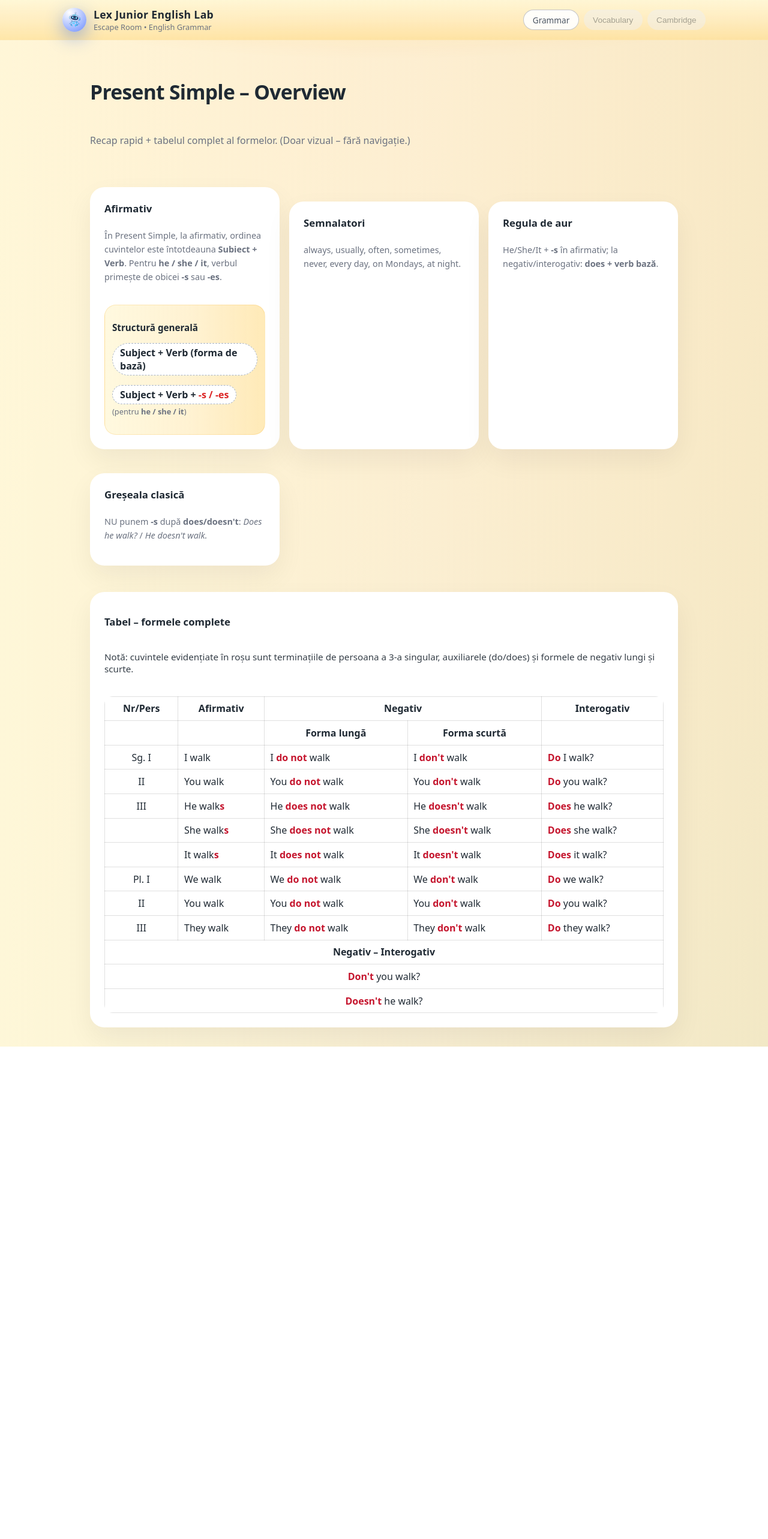
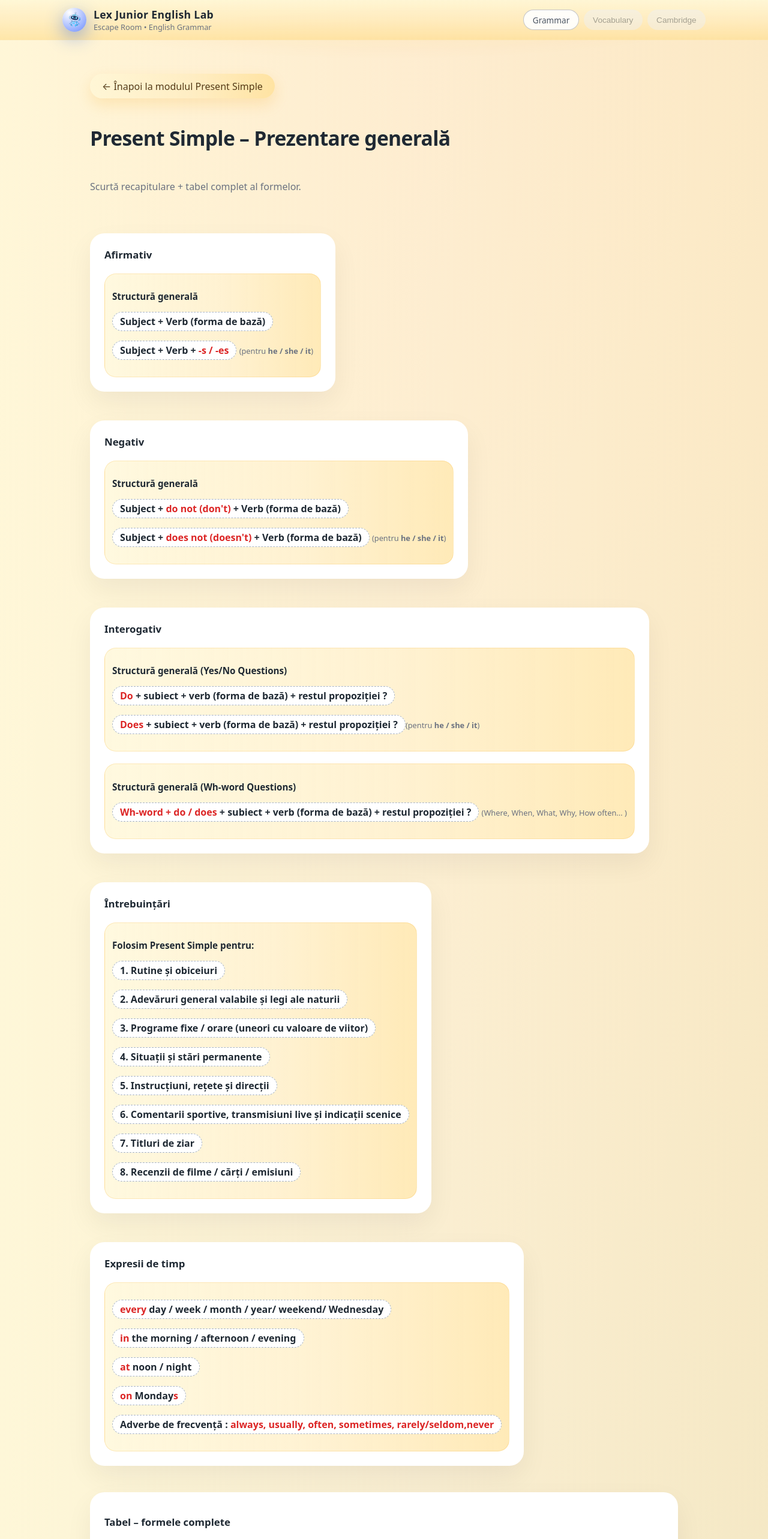
Before and after one commit to gheorghiank-dev/lexjunior-school, a React (Vite) app: page /grammar/tenses/present-simple/overview in a window 1280 px wide. Shown: the top 2566 px of the page at 60% size. Before the commit the page ends 1745 px from the top, so only its background shows below. Built offline with nearby package versions, Linux system fonts and the light colour scheme.

Commit message:
Improve Overview UX: stacked cards, left alignment + added Back to Module button

```diff
--- a/src/modules/present-simple/PresentSimpleOverviewPage.jsx
+++ b/src/modules/present-simple/PresentSimpleOverviewPage.jsx
@@ -1,4 +1,6 @@
 import React from "react";
+import { Link } from "react-router-dom";
+import { PS_BASE_PATH, psMapPath, psRoomPath } from "./ps-paths.js";
 import "../../styles/overview.css";
 
 /**
@@ -10,23 +12,21 @@ export default function PresentSimpleOverviewPage() {
   return (
     <main className="page page-pastel overview-shell">
       <header className="page-header">
-        <h1 className="page-title">Present Simple – Overview</h1>
+        <p className="page-backlink-row">
+          <Link to={PS_BASE_PATH} className="btn btn-soft ps-back-link">
+            ← Înapoi la modulul Present Simple
+          </Link>
+        </p>
+
+        <h1 className="page-title">Present Simple – Prezentare generală</h1>
         <p className="page-lead">
-          Recap rapid + tabelul complet al formelor. (Doar vizual – fără
-          navigație.)
+          Scurtă recapitulare + tabel complet al formelor.
         </p>
       </header>
 
       <section className="overview-grid" style={{ marginBottom: "1.25rem" }}>
         <div className="card">
           <div className="card-title">Afirmativ</div>
-          <p className="card-description">
-            În Present Simple, la afirmativ, ordinea cuvintelor este întotdeauna{" "}
-            <strong>Subiect + Verb</strong>. Pentru{" "}
-            <strong>he / she / it</strong>, verbul primește de obicei{" "}
-            <strong>-s</strong> sau <strong>-es</strong>.
-          </p>
-
           <div className="ps-structure-box">
             <h3 className="ps-structure-title">Structură generală</h3>
 
@@ -49,26 +49,171 @@ export default function PresentSimpleOverviewPage() {
         </div>
 
         <div className="card">
-          <div className="card-title">Semnalatori</div>
-          <p className="card-description">
-            always, usually, often, sometimes, never, every day, on Mondays, at
-            night.
-          </p>
+          <div className="card-title">Negativ</div>
+          <div className="ps-structure-box">
+            <h3 className="ps-structure-title">Structură generală</h3>
+
+            <p className="ps-text">
+              <span className="rule-highlight">
+                Subject +{" "}
+                <span className="rule-highlight-emphasis">
+                  do not (don&apos;t)
+                </span>{" "}
+                + Verb (forma de bază)
+              </span>
+            </p>
+
+            <p className="ps-text">
+              <span className="rule-highlight">
+                Subject +{" "}
+                <span className="rule-highlight-emphasis">
+                  does not (doesn&apos;t)
+                </span>{" "}
+                + Verb (forma de bază)
+              </span>{" "}
+              <span className="ps-structure-note">
+                (pentru <strong>he / she / it</strong>)
+              </span>
+            </p>
+          </div>
         </div>
+
         <div className="card">
-          <div className="card-title">Regula de aur</div>
-          <p className="card-description">
-            He/She/It + <strong>-s</strong> în afirmativ; la
-            negativ/interogativ:
-            <strong> does + verb bază</strong>.
-          </p>
+          <div className="card-title">Interogativ</div>
+          <div className="ps-structure-box">
+            <h3 className="ps-structure-title">
+              Structură generală (Yes/No Questions)
+            </h3>
+
+            <p className="ps-text">
+              <span className="rule-highlight">
+                <span className="rule-highlight-emphasis">Do</span> + subiect +
+                verb (forma de bază) + restul propoziției ?
+              </span>
+            </p>
+
+            <p className="ps-text">
+              <span className="rule-highlight">
+                <span className="rule-highlight-emphasis">Does</span> + subiect
+                + verb (forma de bază) + restul propoziției ?
+              </span>
+              <span className="ps-structure-note">
+                (pentru <strong>he / she / it</strong>)
+              </span>
+            </p>
+          </div>
+
+          <div className="ps-structure-box">
+            <h3 className="ps-structure-title">
+              Structură generală (Wh-word Questions)
+            </h3>
+
+            <p className="ps-text">
+              <span className="rule-highlight">
+                <span className="rule-highlight-emphasis">
+                  Wh-word + do / does
+                </span>{" "}
+                + subiect + verb (forma de bază) + restul propoziției ?
+              </span>{" "}
+              <span className="ps-structure-note">
+                (Where, When, What, Why, How often... )
+              </span>
+            </p>
+          </div>
         </div>
+
         <div className="card">
-          <div className="card-title">Greșeala clasică</div>
-          <p className="card-description">
-            NU punem <strong>-s</strong> după <strong>does/doesn&apos;t</strong>
-            :<em> Does he walk?</em> / <em>He doesn&apos;t walk.</em>
-          </p>
+          <div className="card-title">Întrebuințări</div>
+          <div className="ps-structure-box">
+            <h3 className="ps-structure-title">
+              Folosim Present Simple pentru:
+            </h3>
+            <p className="ps-text">
+              <span className="rule-highlight">1. Rutine și obiceiuri</span>
+            </p>
+
+            <p className="ps-text">
+              <span className="rule-highlight">
+                2. Adevăruri general valabile și legi ale naturii
+              </span>
+            </p>
+
+            <p className="ps-text">
+              <span className="rule-highlight">
+                3. Programe fixe / orare (uneori cu valoare de viitor)
+              </span>
+            </p>
+
+            <p className="ps-text">
+              <span className="rule-highlight">
+                4. Situații și stări permanente
+              </span>
+            </p>
+
+            <p className="ps-text">
+              <span className="rule-highlight">
+                5. Instrucțiuni, rețete și direcții
+              </span>
+            </p>
+
+            <p className="ps-text">
+              <span className="rule-highlight">
+                6. Comentarii sportive, transmisiuni live și indicații scenice
+              </span>
+            </p>
+
+            <p className="ps-text">
+              <span className="rule-highlight">7. Titluri de ziar</span>
+            </p>
+
+            <p className="ps-text">
+              <span className="rule-highlight">
+                8. Recenzii de filme / cărți / emisiuni
+              </span>
+            </p>
+          </div>
+        </div>
+
+        <div className="card">
+          <div className="card-title">Expresii de timp</div>
+          <div className="ps-structure-box">
+            <p className="ps-text">
+              <span className="rule-highlight">
+                <span className="rule-highlight-emphasis">every</span> day /
+                week / month / year/ weekend/ Wednesday
+              </span>
+            </p>
+
+            <p className="ps-text">
+              <span className="rule-highlight">
+                <span className="rule-highlight-emphasis">in</span> the morning
+                / afternoon / evening
+              </span>
+            </p>
+
+            <p className="ps-text">
+              <span className="rule-highlight">
+                <span className="rule-highlight-emphasis">at</span> noon / night
+              </span>
+            </p>
+
+            <p className="ps-text">
+              <span className="rule-highlight">
+                <span className="rule-highlight-emphasis">on</span> Monday
+                <span className="rule-highlight-emphasis">s</span>
+              </span>
+            </p>
+
+            <p className="ps-text">
+              <span className="rule-highlight">
+                Adverbe de frecvență :
+                <span className="rule-highlight-emphasis">
+                  {" "}
+                  always, usually, often, sometimes, rarely/seldom,never
+                </span>
+              </span>
+            </p>
+          </div>
         </div>
       </section>
 
--- a/src/modules/present-simple/PsInterrogativeTheoryPage.jsx
+++ b/src/modules/present-simple/PsInterrogativeTheoryPage.jsx
@@ -39,10 +39,7 @@ export default function PsInterrogativeTheoryPage() {
     <PsTheoryPageShell>
       <header className="page-header">
         <p className="page-backlink-row">
-          <Link
-            to={PS_BASE_PATH}
-            className="btn btn-soft ps-back-link"
-          >
+          <Link to={PS_BASE_PATH} className="btn btn-soft ps-back-link">
             ← Înapoi la modulul Present Simple
           </Link>
         </p>
@@ -68,23 +65,39 @@ export default function PsInterrogativeTheoryPage() {
         </p>
 
         <div className="ps-structure-box">
-          <h3 className="ps-structure-title">Structură generală</h3>
+          <h3 className="ps-structure-title">
+            Structură generală (Yes/No Questions)
+          </h3>
 
           <p className="ps-text">
             <span className="rule-highlight">
-              <strong>
-                Do / Does + subiect + verb (forma de bază) + restul propoziției
-                ?
-              </strong>
+              <span className="rule-highlight-emphasis">Do</span> + subiect +
+              verb (forma de bază) + restul propoziției ?
             </span>
           </p>
 
           <p className="ps-text">
             <span className="rule-highlight">
-              <strong>
-                Wh-word + Do / Does + subiect + verb (forma de bază) + restul
-                propoziției ?
-              </strong>
+              <span className="rule-highlight-emphasis">Does</span> + subiect +
+              verb (forma de bază) + restul propoziției ?
+            </span>
+            <span className="ps-structure-note">
+              (pentru <strong>he / she / it</strong>)
+            </span>
+          </p>
+        </div>
+
+        <div className="ps-structure-box">
+          <h3 className="ps-structure-title">
+            Structură generală (Wh-word Questions)
+          </h3>
+
+          <p className="ps-text">
+            <span className="rule-highlight">
+              <span className="rule-highlight-emphasis">
+                Wh-word + do / does
+              </span>{" "}
+              + subiect + verb (forma de bază) + restul propoziției ?
             </span>{" "}
             <span className="ps-structure-note">
               (Where, When, What, Why, How often... )
--- a/src/styles/overview.css
+++ b/src/styles/overview.css
@@ -6,9 +6,10 @@
 }
 
 .overview-grid {
-  display: grid;
-  grid-template-columns: repeat(auto-fit, minmax(240px, 1fr));
-  gap: 1rem;
+  display: flex;
+  flex-direction: column;
+  gap: 24px;
+  align-items: flex-start;
 }
 
 .overview-table-wrap {
```
